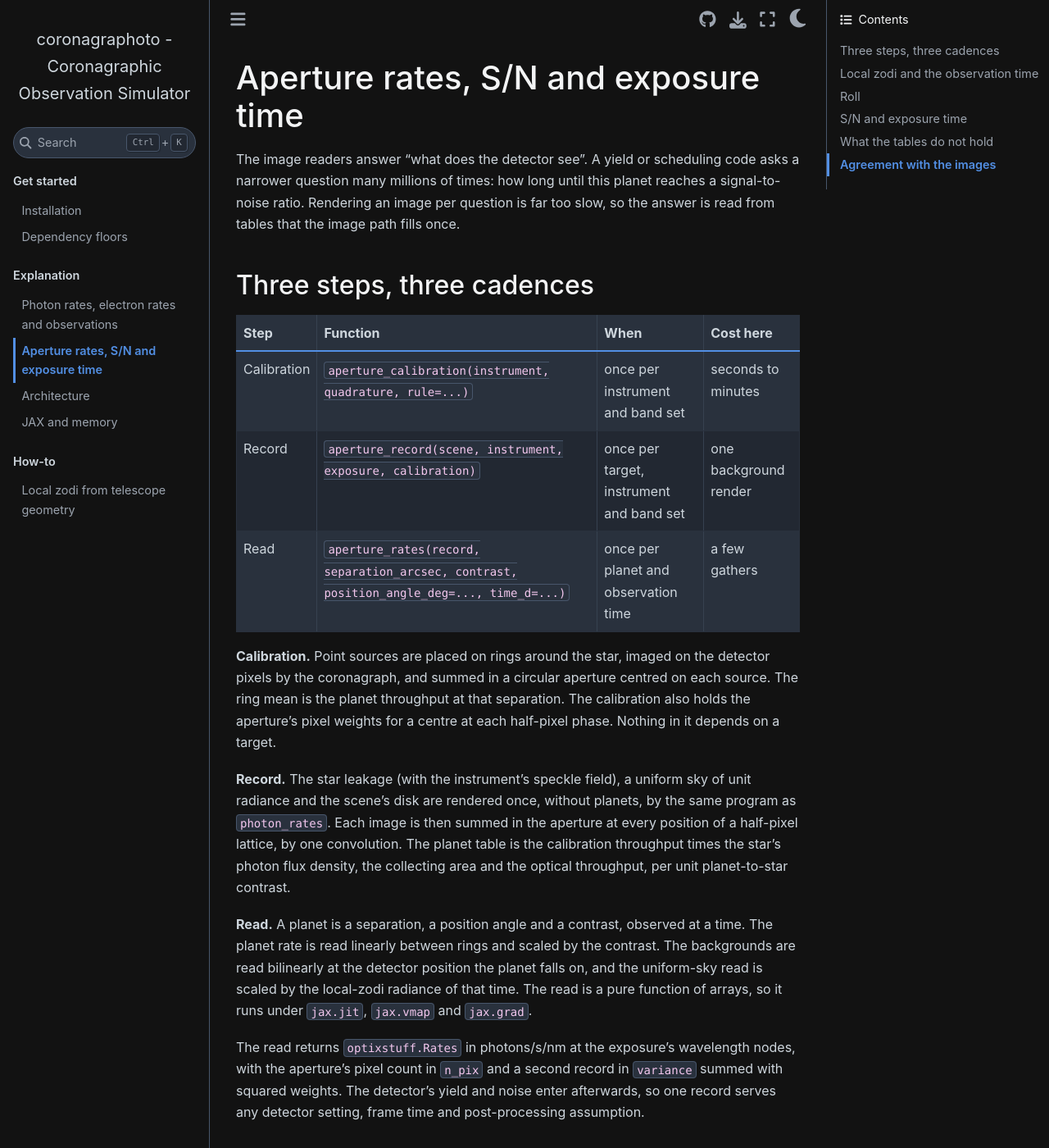
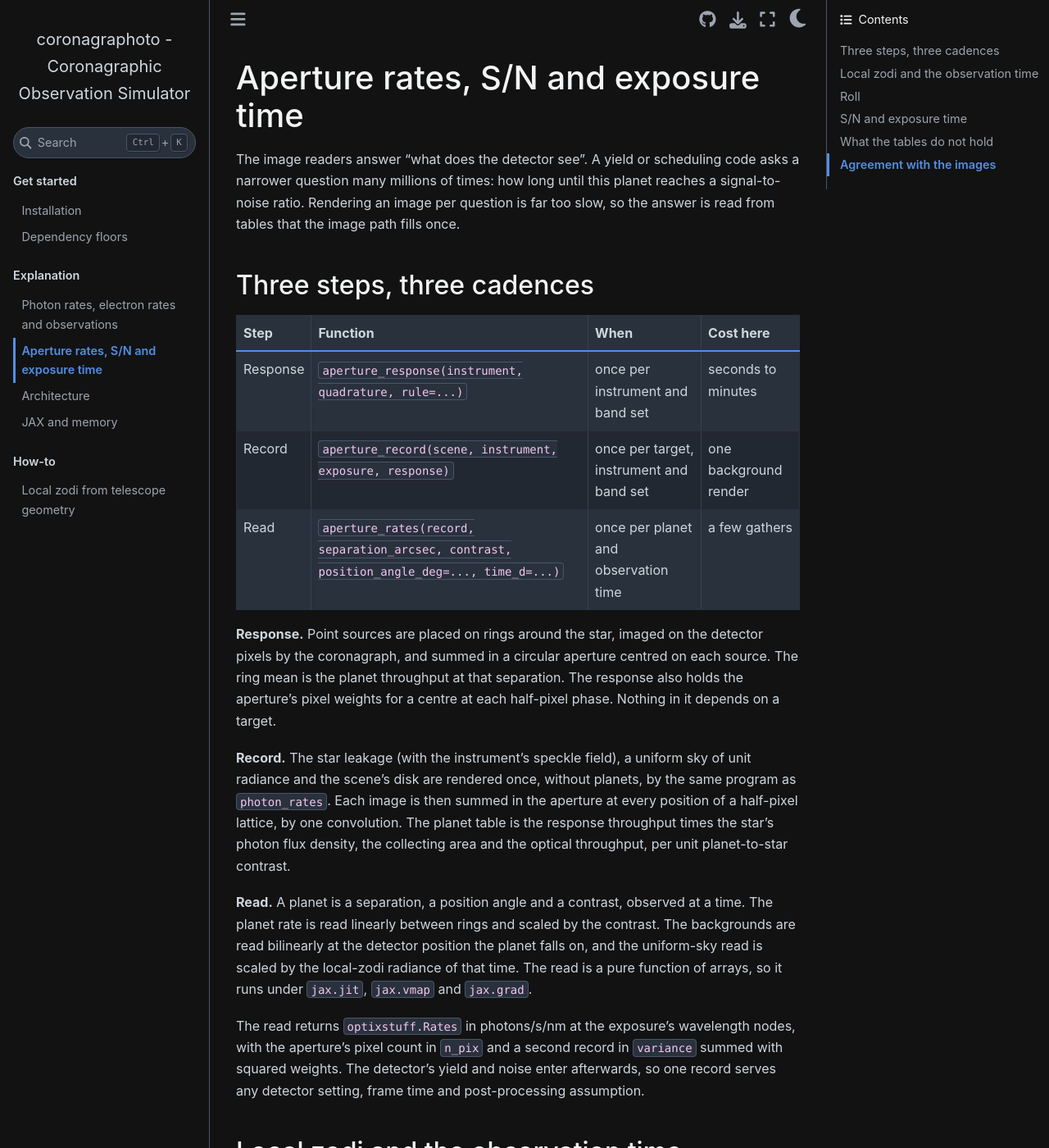
Before and after one commit to CoreySpohn/coronagraphoto, a Sphinx documentation site: the page built from docs/explanation/exposure_time.md, in a window 1280 px wide and 1400 px high. Shown: the whole window at 82% size. Built offline with Sphinx 7.4.7 and the Sphinx Book theme 1.1.4, drawn with Linux system fonts in a browser that asks for light colours; pages that are not in the unit, such as notebooks, are missing from menus; some of the changed text lies outside the part shown.

Commit message:
refactor(aperture)!: rename ApertureCalibration to ApertureResponse and its build to aperture_response

```diff
--- a/docs/explanation/exposure_time.md
+++ b/docs/explanation/exposure_time.md
@@ -9,21 +9,21 @@ too slow, so the answer is read from tables that the image path fills once.
 
 | Step | Function | When | Cost here |
 |---|---|---|---|
-| Calibration | `aperture_calibration(instrument, quadrature, rule=...)` | once per instrument and band set | seconds to minutes |
-| Record | `aperture_record(scene, instrument, exposure, calibration)` | once per target, instrument and band set | one background render |
+| Response | `aperture_response(instrument, quadrature, rule=...)` | once per instrument and band set | seconds to minutes |
+| Record | `aperture_record(scene, instrument, exposure, response)` | once per target, instrument and band set | one background render |
 | Read | `aperture_rates(record, separation_arcsec, contrast, position_angle_deg=..., time_d=...)` | once per planet and observation time | a few gathers |
 
-**Calibration.** Point sources are placed on rings around the star, imaged on
+**Response.** Point sources are placed on rings around the star, imaged on
 the detector pixels by the coronagraph, and summed in a circular aperture
 centred on each source. The ring mean is the planet throughput at that
-separation. The calibration also holds the aperture's pixel weights for a
+separation. The response also holds the aperture's pixel weights for a
 centre at each half-pixel phase. Nothing in it depends on a target.
 
 **Record.** The star leakage (with the instrument's speckle field), a uniform
 sky of unit radiance and the scene's disk are rendered once, without planets,
 by the same program as `photon_rates`. Each image is then summed in the
 aperture at every position of a half-pixel lattice, by one convolution. The
-planet table is the calibration throughput times the star's photon flux
+planet table is the response throughput times the star's photon flux
 density, the collecting area and the optical throughput, per unit
 planet-to-star contrast.
 
@@ -112,8 +112,8 @@ import jax
 import coronagraphoto as cp
 
 exposure = cp.build_exposure(scene, instrument, bands, time_d=0.0)
-calibration = cp.aperture_calibration(instrument, exposure.quadrature)
-record = cp.aperture_record(scene, instrument, exposure, calibration)
+response = cp.aperture_response(instrument, exposure.quadrature)
+record = cp.aperture_record(scene, instrument, exposure, response)
 
 
 def time_to_snr(separation_arcsec, position_angle_deg, contrast, time_d):
```
Also changed, not shown: other parts of docs/explanation/exposure_time.md (+1 -1 lines), README.md (+2 -2 lines), src/coronagraphoto/__init__.py (+4 -4 lines), 4 other files.
